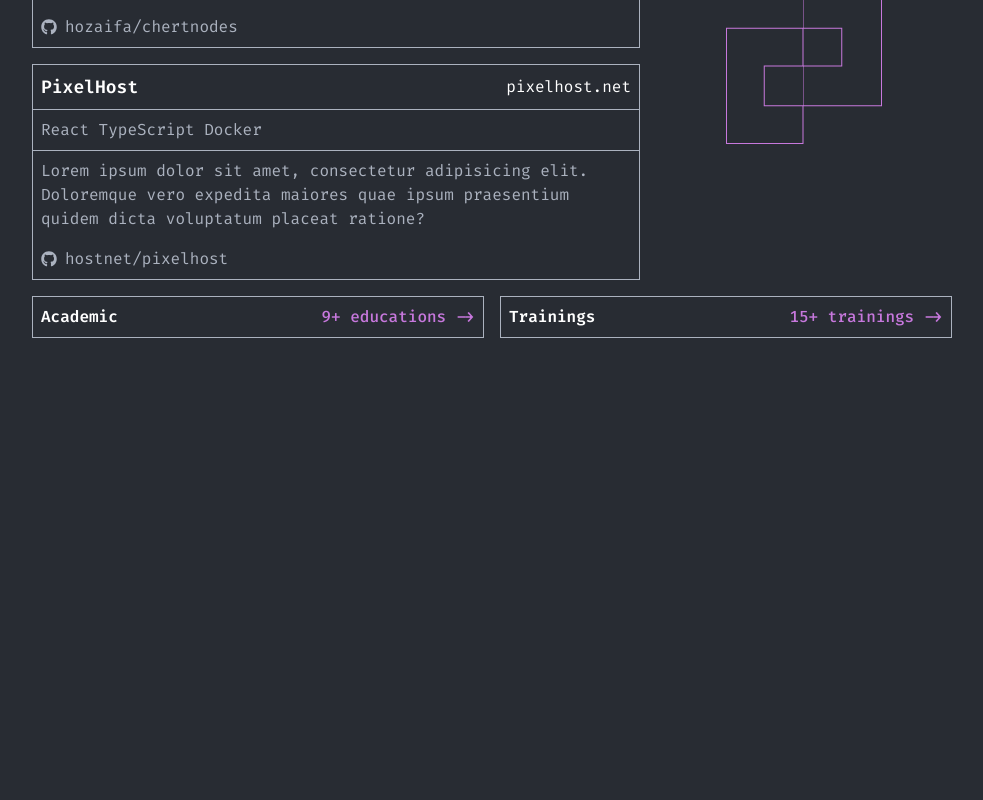
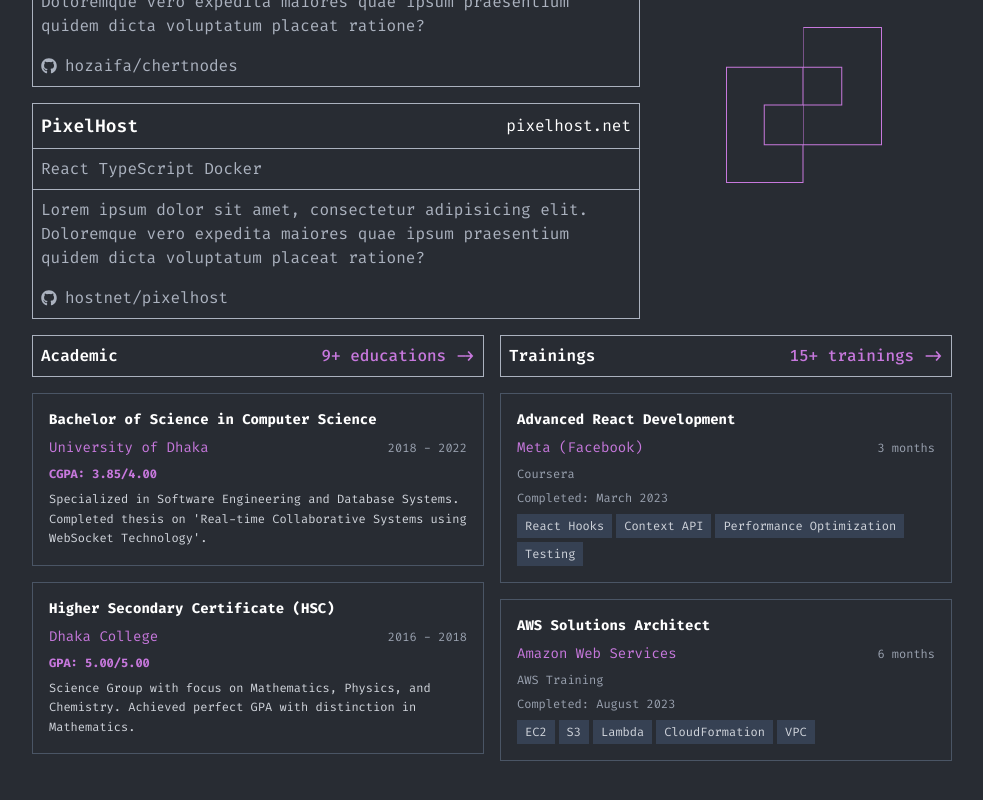
Before and after one commit to hozaifa4you/hozaifabinmasud, a Next.js app: page /resume in a window 1280 px wide. Shown: the part 1020-1820 px from the top of the page, without its empty margins (148-1131 px from the left). Before the commit the page ends 1398 px from the top, so only its background shows below. Built offline with nearby package versions, Linux system fonts and the light colour scheme.

Commit message:
edu and train in resume

```diff
--- a/src/app/resume/page.tsx
+++ b/src/app/resume/page.tsx
@@ -1,14 +1,18 @@
 import Image from 'next/image';
 import Link from 'next/link';
 import { LuGithub, LuLinkedin, LuMail, LuMapPin, LuSend } from 'react-icons/lu';
+import { TbWorldWww } from 'react-icons/tb';
 
 import { BoxWithTitle } from '@/components/box-with-title';
+import { ResumeEducationCard } from '@/components/resume/resume-education-card';
 import { ResumeProjectCard } from '@/components/resume/resume-project-card';
+import { ResumeTrainingCard } from '@/components/resume/resume-training-card';
 import { ResumeWorkCard } from '@/components/resume/resume-work-card';
 import { buttonVariants } from '@/components/ui/button';
 import { LogoSvg } from '@/components/ui/icons';
 import { appConfig } from '@/config/app.config';
 import { works } from '@/lib/data';
+import { educationData, trainingData } from '@/lib/education-data';
 import { projects } from '@/lib/mock-data';
 import { calculateYearsFromDate } from '@/lib/utils';
 
@@ -36,6 +40,11 @@ const basicInfo = [
       Icon: LuSend,
       label: appConfig.PHONE,
       url: `tell:${appConfig.PHONE}`,
+   },
+   {
+      Icon: TbWorldWww,
+      label: appConfig.WEBSITE,
+      url: `https://${appConfig.WEBSITE}`,
    },
 ];
 
@@ -269,6 +278,16 @@ const ResumePage = () => {
                         9+ educations -{'>'}
                      </Link>
                   </div>
+                  {educationData.splice(0, 2).map((edu, index) => (
+                     <ResumeEducationCard
+                        key={index}
+                        degree={edu.degree}
+                        description={edu.description}
+                        duration={edu.duration}
+                        grade={edu.grade}
+                        institution={edu.institution}
+                     />
+                  ))}
                </div>
                <div className="space-y-4">
                   <div className="border-text mt-4 flex items-center justify-between border p-2">
@@ -282,6 +301,17 @@ const ResumePage = () => {
                         15+ trainings -{'>'}
                      </Link>
                   </div>
+                  {trainingData.slice(0, 2).map((training, index) => (
+                     <ResumeTrainingCard
+                        key={index}
+                        completedDate={training.completedDate}
+                        duration={training.duration}
+                        platform={training.platform}
+                        provider={training.provider}
+                        skills={training.skills}
+                        title={training.title}
+                     />
+                  ))}
                </div>
             </div>
          </div>
--- /dev/null
+++ b/src/components/resume/resume-education-card.tsx
@@ -0,0 +1,25 @@
+interface Education {
+   degree: string;
+   institution: string;
+   duration: string;
+   grade: string;
+   description: string;
+}
+
+const ResumeEducationCard = ({ ...edu }: Education) => {
+   return (
+      <div className="border border-gray-600 p-4">
+         <h3 className="mb-2 text-sm font-bold text-white">{edu.degree}</h3>
+         <div className="mb-2 flex items-center justify-between">
+            <span className="text-primary text-sm">{edu.institution}</span>
+            <span className="text-xs text-gray-400">{edu.duration}</span>
+         </div>
+         <div className="text-primary mb-2 text-xs font-bold">{edu.grade}</div>
+         <p className="text-xs leading-relaxed text-gray-300">
+            {edu.description}
+         </p>
+      </div>
+   );
+};
+
+export { ResumeEducationCard };
--- /dev/null
+++ b/src/components/resume/resume-training-card.tsx
@@ -0,0 +1,36 @@
+interface Training {
+   title: string;
+   provider: string;
+   duration: string;
+   platform: string;
+   completedDate: string;
+   skills: string[];
+}
+
+const ResumeTrainingCard = ({ ...training }: Training) => {
+   return (
+      <div className="border border-gray-600 p-4">
+         <h3 className="mb-2 text-sm font-bold text-white">{training.title}</h3>
+         <div className="mb-2 flex items-center justify-between">
+            <span className="text-primary text-sm">{training.provider}</span>
+            <span className="text-xs text-gray-400">{training.duration}</span>
+         </div>
+         <div className="mb-2 text-xs text-gray-400">{training.platform}</div>
+         <div className="mb-2 text-xs text-gray-400">
+            Completed: {training.completedDate}
+         </div>
+         <div className="flex flex-wrap gap-1">
+            {training.skills.map((skill, skillIndex) => (
+               <span
+                  key={skillIndex}
+                  className="bg-gray-700 px-2 py-1 text-xs text-gray-300"
+               >
+                  {skill}
+               </span>
+            ))}
+         </div>
+      </div>
+   );
+};
+
+export { ResumeTrainingCard };
--- a/src/lib/data.ts
+++ b/src/lib/data.ts
@@ -137,6 +137,8 @@ const projectsAll: ProjectType[] = [
       slug: 'kotik-bot',
       status: 'active',
       technologies: ['FastAPI', 'Python', 'PostgreSQL'],
+      code: 'hozaifa/kotik-bot',
+      website: 'kotikbot.com',
    },
    {
       id: 5,
@@ -146,6 +148,8 @@ const projectsAll: ProjectType[] = [
       status: 'active',
       technologies: ['NodeJs', 'ReactJs', 'TypeScript', 'MongoDB'],
       title: 'Portfolio',
+      code: 'hozaifa/portfolio',
+      website: 'hozaifa.dev',
    },
 ];
 
```
Also changed, not shown: 1 other file (tests, documents, lock files or other folders).
